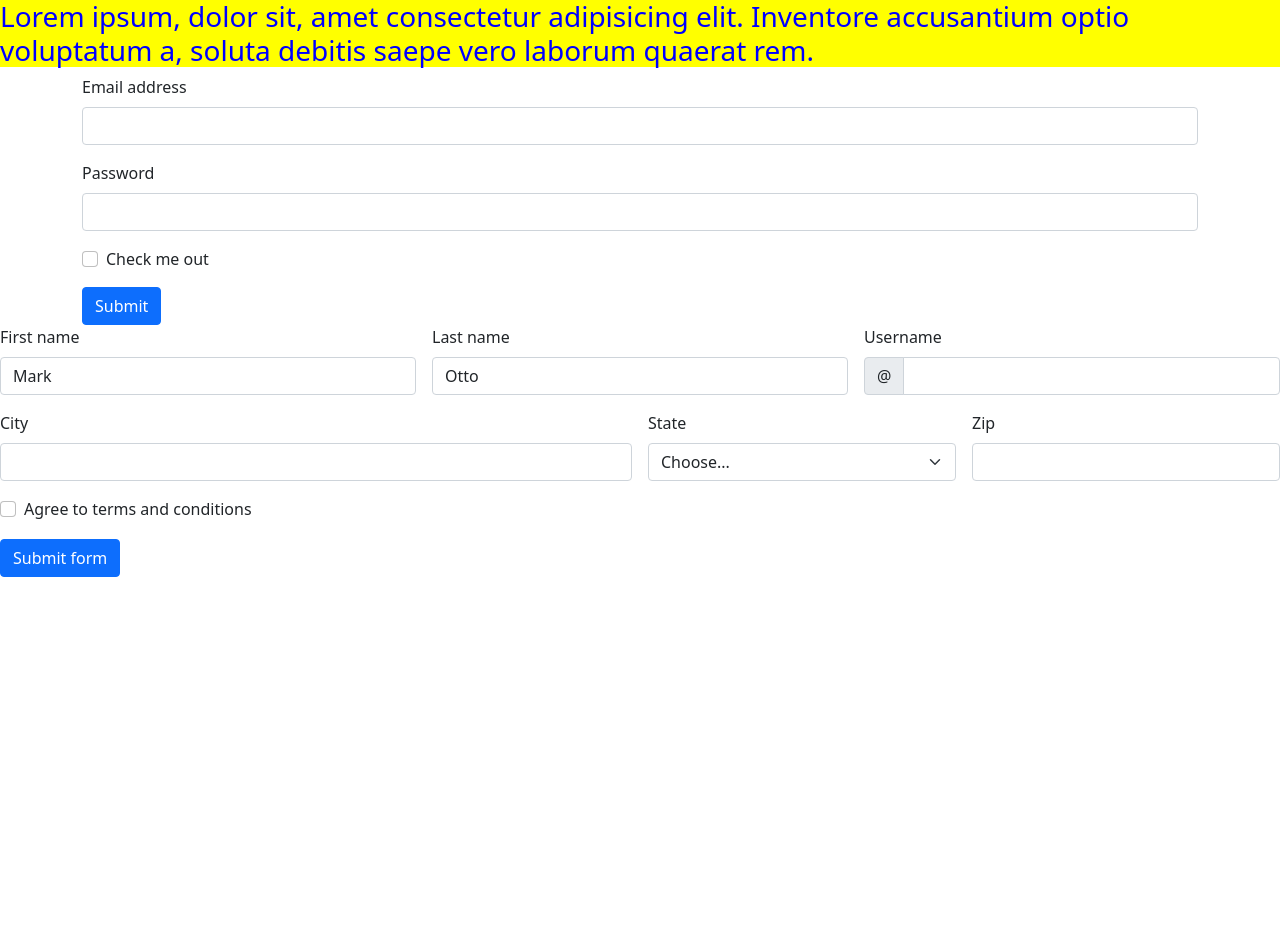
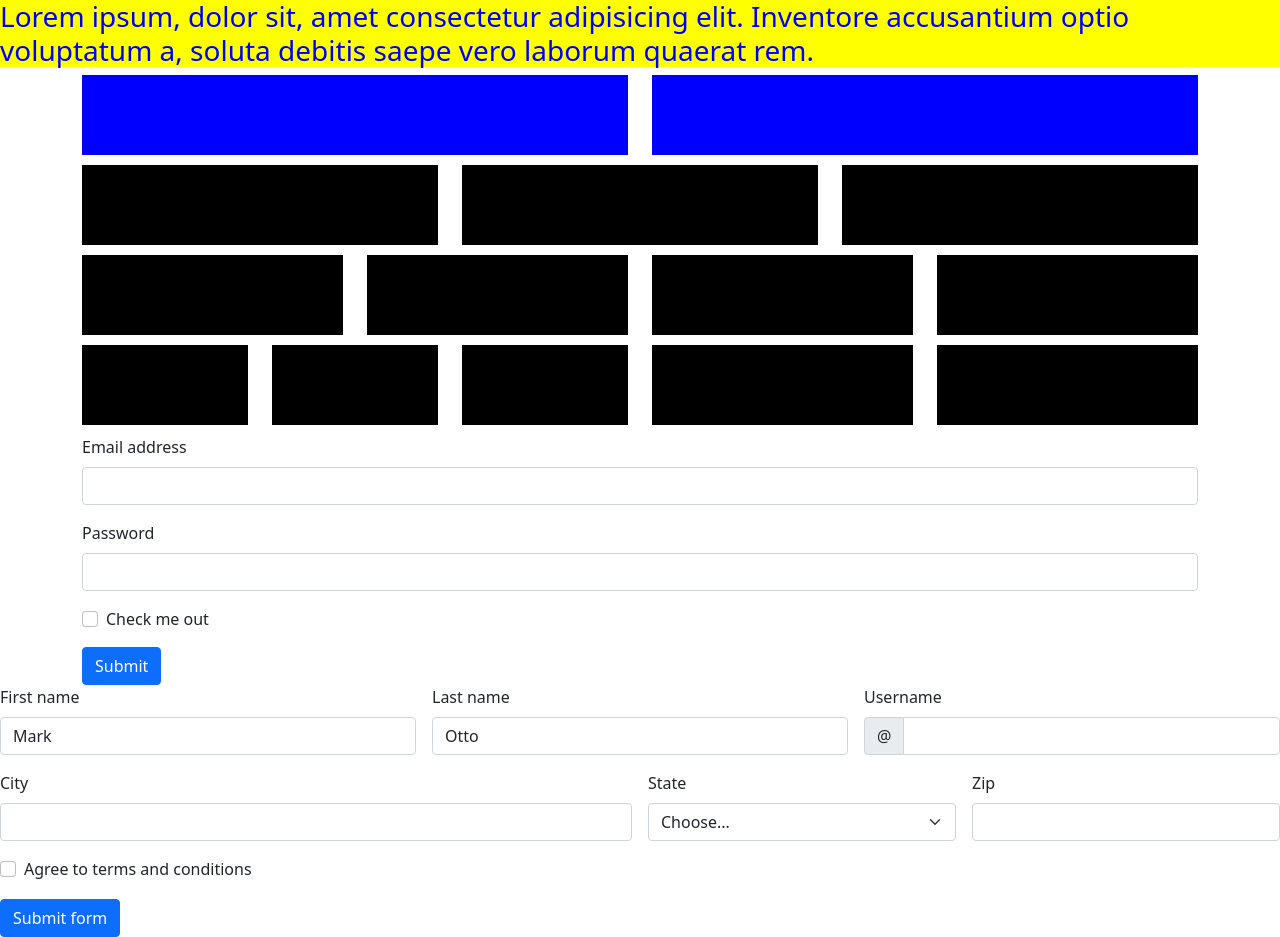
Before and after one commit to Raselbiswas001/bootstrapjs, a plain HTML site: page index.html in a window 1280 px wide. Before the commit the page ends 800 px from the top, so only its background shows below. Drawn offline with Linux system fonts and the light colour scheme; a script that the page names is missing.

Commit message:
Update style.css

```diff
--- a/css/style.css
+++ b/css/style.css
@@ -3,3 +3,15 @@ h1{
     font-size: 60px;
     background-color: black;
 }
+
+.box{
+	height: 80px;
+	background-color: blue;
+	margin-bottom: 10px;
+}
+
+.box1{
+	height: 80px;
+	background-color: black;
+	margin-bottom: 10px;
+}
```
